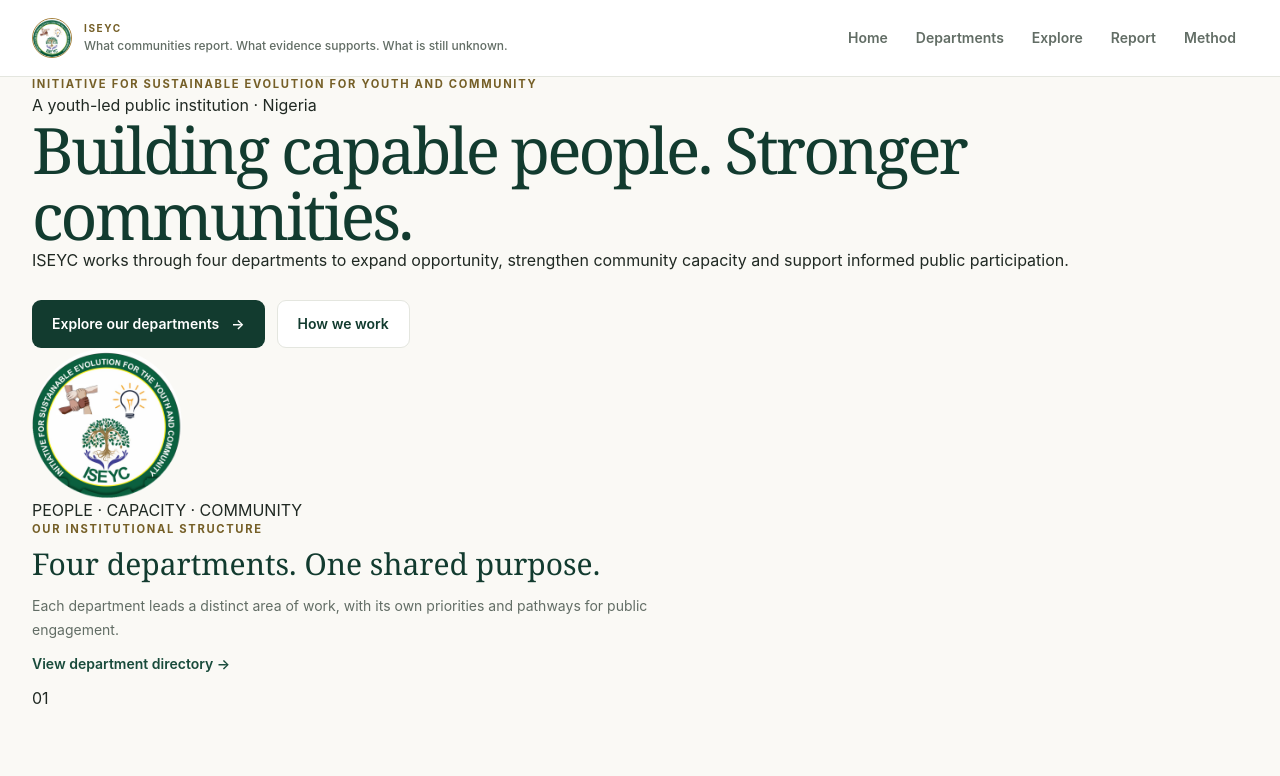
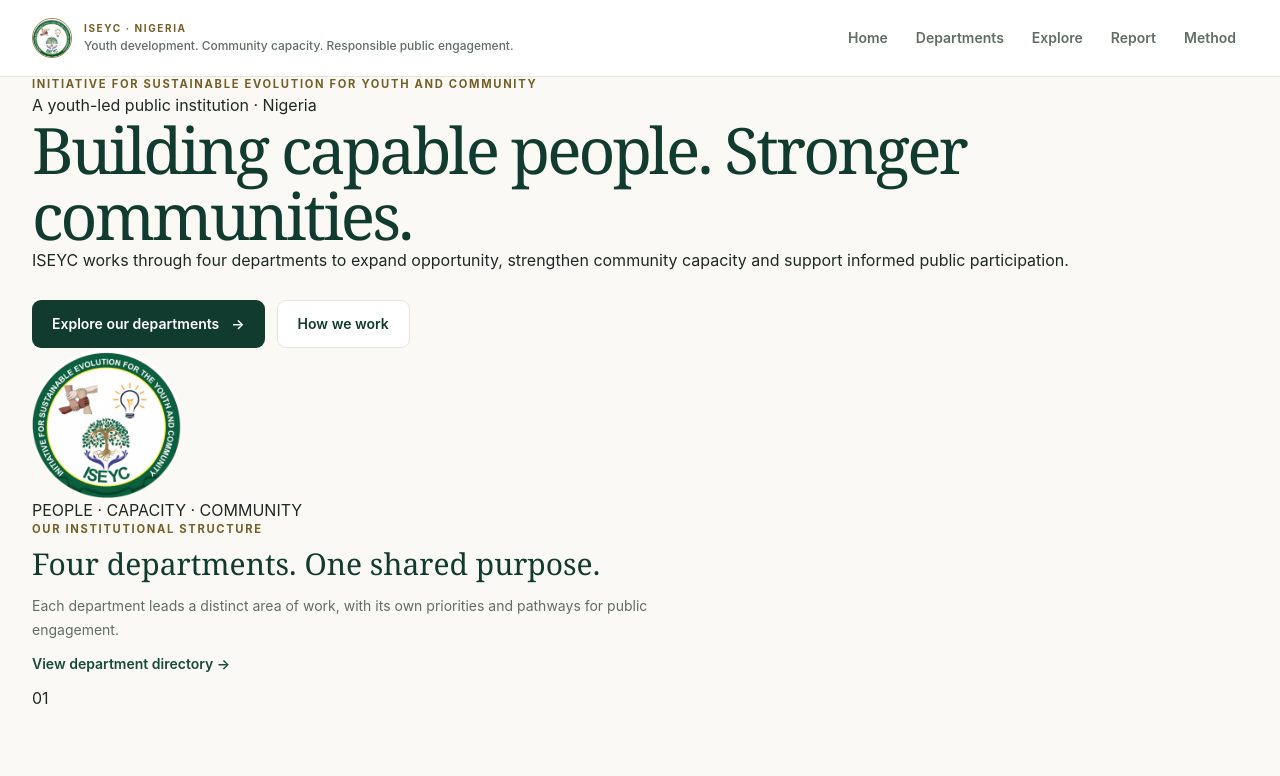
Before and after one commit to mrzulqarnainnadabo/iseyc-digital-operations-centre-notion, a Next.js app: page / in a window 1280 px wide. Shown: the top 776 px of the page. Built offline with nearby package versions, Linux system fonts and the light colour scheme; no server answers.

Commit message:
Align public shell with ISEYC institutional identity

```diff
--- a/components/PublicShell.tsx
+++ b/components/PublicShell.tsx
@@ -23,8 +23,8 @@ export function PublicShell({ children }: { children: React.ReactNode }) {
           <Link href="/" className="flex min-w-0 items-center gap-3">
             <img src="/iseyc-seal.svg" alt="" width="40" height="40" className="shrink-0 rounded-full border border-gold-600 bg-white object-contain" />
             <span className="min-w-0">
-              <span className="block text-[10px] font-bold uppercase tracking-[0.16em] text-gold-700">ISEYC</span>
-              <span className="block max-w-[19rem] text-xs font-medium leading-5 text-ink-700 sm:max-w-none">What communities report. What evidence supports. What is still unknown.</span>
+              <span className="block text-[10px] font-bold uppercase tracking-[0.16em] text-gold-700">ISEYC · NIGERIA</span>
+              <span className="block max-w-[19rem] text-xs font-medium leading-5 text-ink-700 sm:max-w-none">Youth development. Community capacity. Responsible public engagement.</span>
             </span>
           </Link>
           <nav aria-label="Public navigation" className="public-nav flex w-full max-w-full gap-1 overflow-x-auto pb-1 lg:w-auto lg:flex-wrap lg:overflow-visible lg:pb-0">
```
